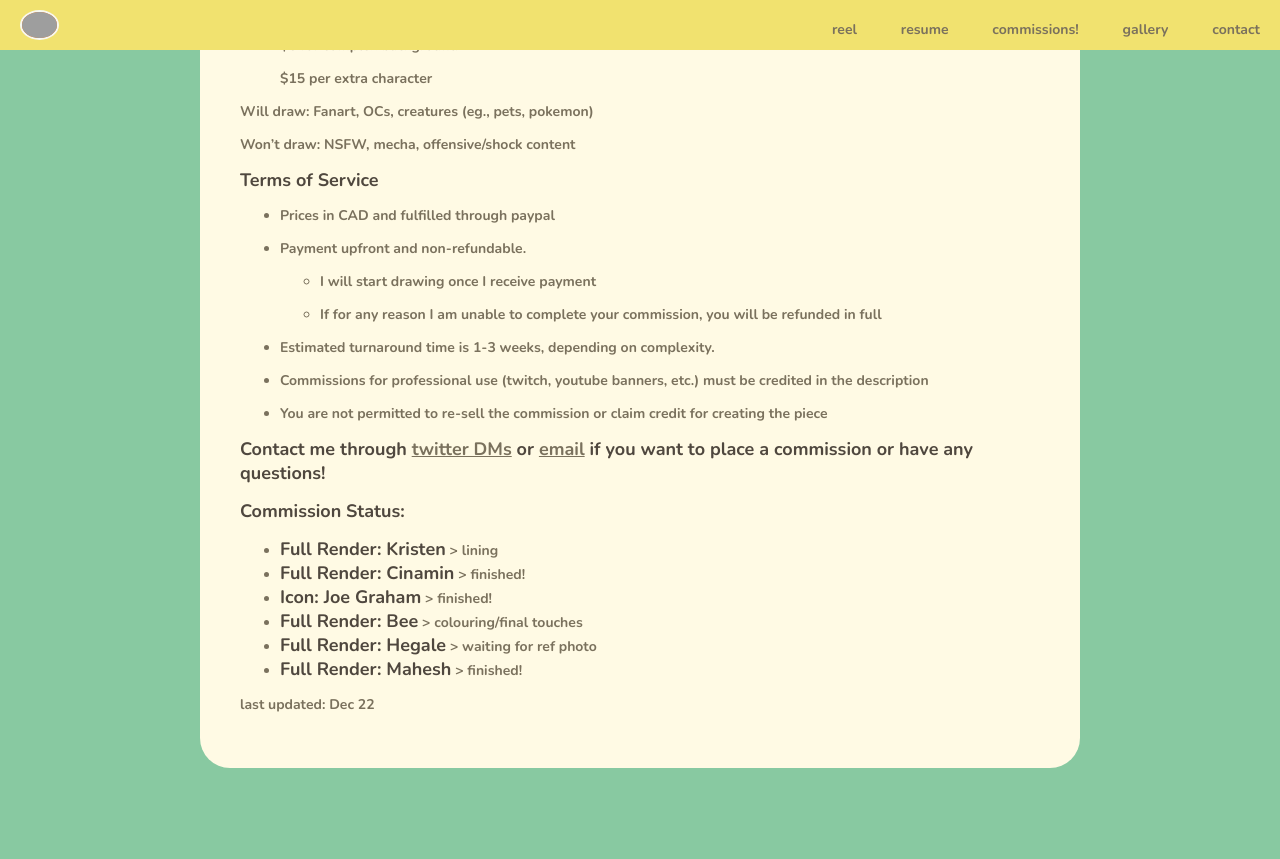
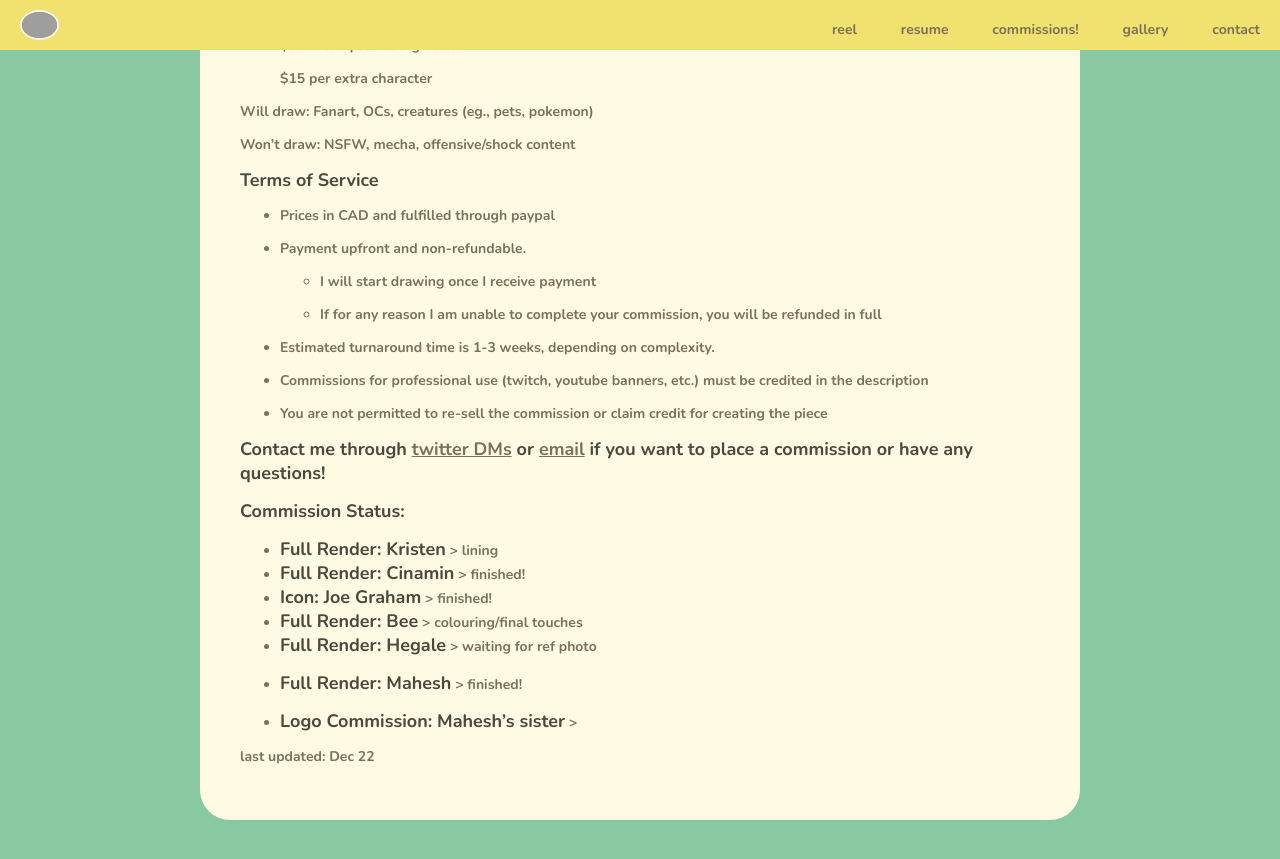
Before and after one commit to antheakwong/antheakwong.github.io, a Jekyll site: the page built from commissions/index.md, in a window 1280 px wide and 900 px high, scrolled down 555 px. Shown: the top 859 px of the window. Built offline with Jekyll 4.4.1, drawn with Linux system fonts in a browser that asks for light colours; nearby versions of some CDN libraries; grey boxes are pictures that could not be loaded.

Commit message:
update status

```diff
--- a/commissions/index.md
+++ b/commissions/index.md
@@ -47,4 +47,6 @@ Won’t draw: NSFW, mecha, offensive/shock content
 - **Full Render: Hegale** > waiting for ref photo
 - **Full Render: Mahesh** > finished!
 
+- **Logo Commission: Mahesh's sister** >
+
 last updated: Dec 22
```
